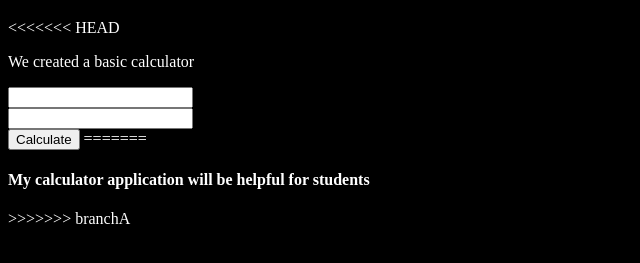
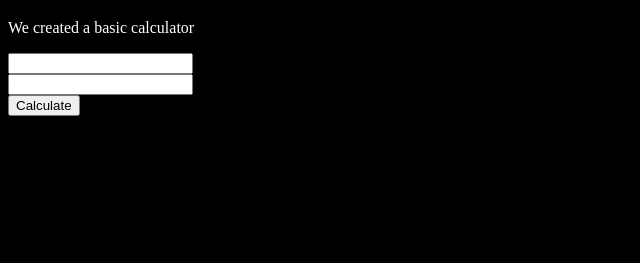
Before and after one commit to FarukHossain2133/calculator, a plain HTML site: page index.html in a window 1280 px wide. Shown: the part 61-324 px from the top of the page, without its empty margins (0-640 px from the left). Drawn offline with Linux system fonts and the light colour scheme.

Commit message:
finally projet in html

```diff
--- a/index.html
+++ b/index.html
@@ -10,13 +10,9 @@
 <script src="script.js"></script>
 <body>
     <h1>Welcome to my calculator application</h1>
-<<<<<<< HEAD
     <p>We created a basic calculator</p>
     <input type="text" name="first"><br>
     <input type="text" name="second"><br>
     <button>Calculate</button>
-=======
-    <h4>My calculator application will be helpful for students</h4>
->>>>>>> branchA
 </body>
 </html>
```
